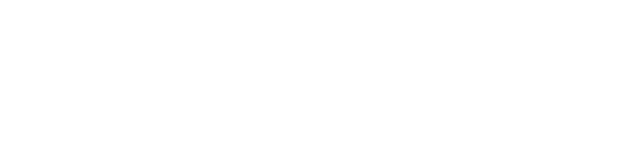
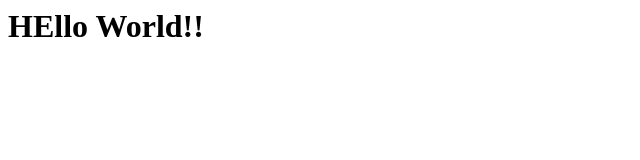
Before and after one commit to Binghamton-University-Design/arts-280d-starter-jiajingliao, a plain HTML site: page index.html in a window 1280 px wide. Shown: the whole page, without its empty margins (0-640 px from the left). Drawn offline with Linux system fonts and the light colour scheme.

Commit message:
first edit
started coding

```diff
--- a/index.html
+++ b/index.html
@@ -1 +1,13 @@
-<!-- HTML -->
+<html>
+ <head>
+ 	<title>Hello World!!</title>
+
+ </head>
+
+ <body>
+
+ 	<h1>HEllo World!!</h1>
+
+ </body>
+
+</html>
```
